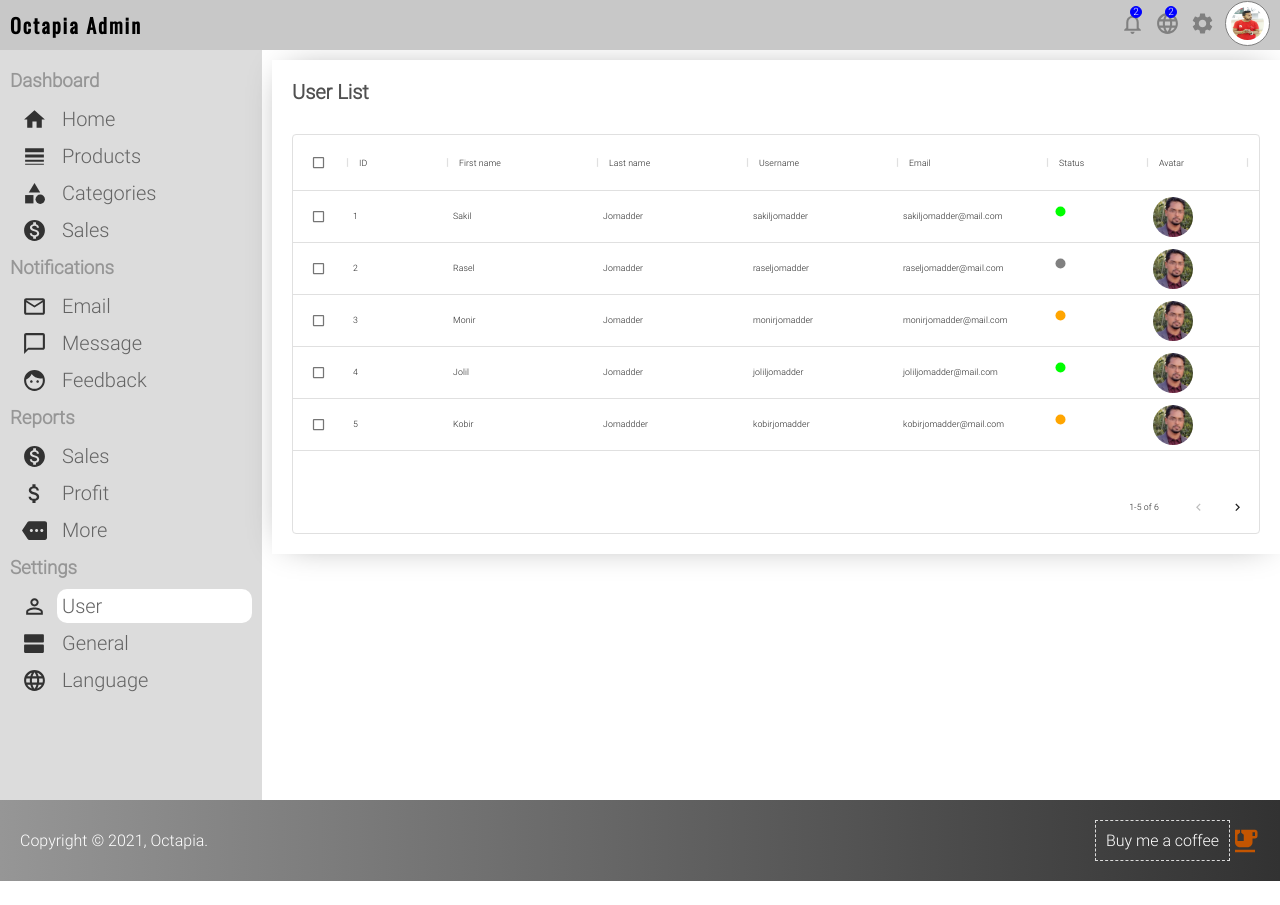
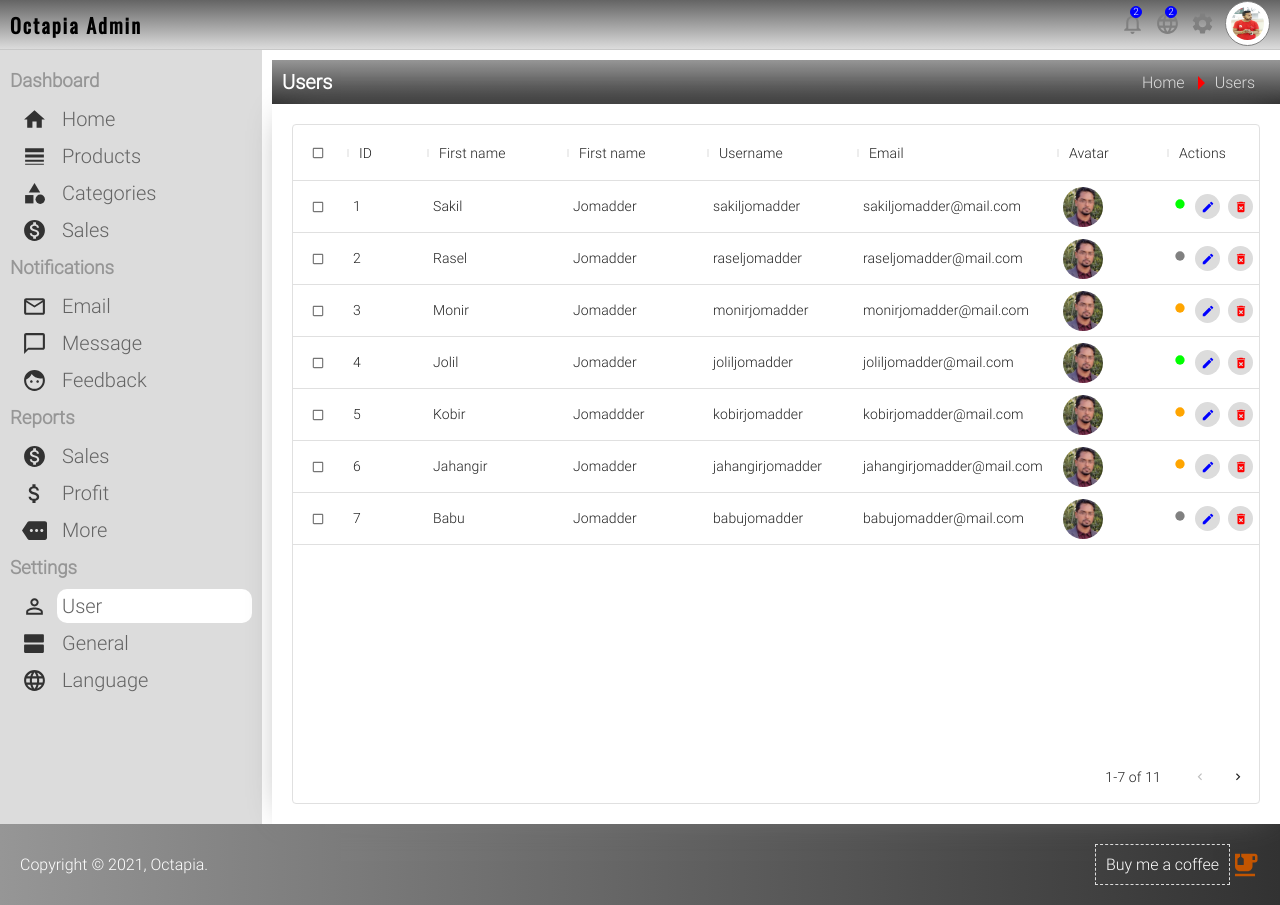
Before and after one commit to mistersakil/react-admin-dashboard, a React (Create React App) app: page /users in a window 1280 px wide. Before the commit the page ends 881 px from the top, so only its background shows below. Built offline with nearby package versions, Linux system fonts and the light colour scheme.

Commit message:
users table re-organized on users page, added new layout for pages, breadcrum applied for layout

```diff
--- a/src/app.css
+++ b/src/app.css
@@ -21,6 +21,8 @@
   --grey150: rgb(150, 150, 150);
   --grey200: rgb(200, 200, 200);
   --boxShadow: 0px 0px 35px -15px var(--grey);
+  --greyGradient: linear-gradient(to bottom, var(--grey150), var(--grey50));
+  --greyLightGradient: linear-gradient(to top, var(--white220), var(--grey100));
 }
 * {
   margin: 0;
--- a/src/components/container/Container.jsx
+++ b/src/components/container/Container.jsx
@@ -19,7 +19,7 @@ const Container = () => {
             <div className="col col2 ">
               <Switch>
                 <Route path="/users" exact>
-                  <Users />
+                  <Users hasBreadcrumb={true} pageTitle="users" />
                 </Route>
                 <Route path="/" exact>
                   <Home />
--- a/src/components/header/header.css
+++ b/src/components/header/header.css
@@ -3,7 +3,7 @@
 header {
   height: 5rem;
   width: 100%;
-  background-color: var(--grey200);
+  background: var(--greyLightGradient);
   position: sticky;
   top: 0;
   z-index: 999;
--- /dev/null
+++ b/src/components/pages/Layout.jsx
@@ -0,0 +1,38 @@
+import React from "react";
+import "./layout.css";
+import { Link } from "react-router-dom";
+import { ucFirstFunc } from "../../functions";
+export default function Layout(props) {
+  const breadcrumbLinks = [
+    {
+      path: "/",
+      title: "Home",
+    },
+    {
+      path: "/users",
+      title: "Users",
+    },
+  ];
+  const { children, hasBreadcrumb, pageTitle } = props;
+  return (
+    <main className="layout">
+      {hasBreadcrumb && (
+        <section className="breadcrumb">
+          <h3 className="pageTitle">{ucFirstFunc(pageTitle)}</h3>
+          <ul className="breadcrumbLinksContainer">
+            {breadcrumbLinks.map(({ path, title }) => {
+              return (
+                <li className="breadcrumbLinksItem">
+                  <Link to={path} className="breadcrumbLinksLink">
+                    {title}
+                  </Link>
+                </li>
+              );
+            })}
+          </ul>
+        </section>
+      )}
+      {children}
+    </main>
+  );
+}
--- /dev/null
+++ b/src/components/pages/layout.css
@@ -0,0 +1,41 @@
+/* Pagination css */
+.breadcrumb {
+  display: flex;
+  justify-content: space-between;
+  align-items: center;
+  padding: 1rem;
+  background: var(--greyGradient);
+  color: var(--white);
+}
+.breadcrumb .pageTitle {
+  font-size: 2rem;
+  font-weight: 600;
+}
+.breadcrumbLinksContainer {
+  display: flex;
+}
+.breadcrumbLinksItem {
+  list-style: none;
+}
+.breadcrumbLinksLink {
+  text-decoration: none;
+  color: var(--white220);
+  padding: 0 1.5rem;
+  position: relative;
+}
+.breadcrumbLinksLink::after {
+  content: "";
+  position: absolute;
+  border: 7px solid red;
+  right: -12px;
+  bottom: 2px;
+  border-bottom-color: transparent;
+  border-right-color: transparent;
+  border-top-color: transparent;
+}
+.breadcrumbLinksItem:last-child .breadcrumbLinksLink:after {
+  content: "";
+  position: absolute;
+  border: none;
+}
+/* End:Pagination css */
--- a/src/components/pages/users/Users.jsx
+++ b/src/components/pages/users/Users.jsx
@@ -2,23 +2,41 @@ import "./users.css";
 import { useEffect } from "react";
 import { DataGrid } from "@material-ui/data-grid";
 import img from "../../../images/sakil.jpg";
-import { FiberManualRecord } from "@material-ui/icons";
-export default function Users() {
+import { FiberManualRecord, Edit, DeleteForever } from "@material-ui/icons";
+import { Link } from "react-router-dom";
+import Layout from "../Layout";
+export default function Users(props) {
   useEffect(() => {
     document.title = `Users - ${process.env.REACT_APP_BRAND}`;
   }, []);
   const columns = [
-    { field: "id", headerName: "ID", width: 100 },
-    { field: "firstName", headerName: "First name", width: 150 },
-    { field: "lastName", headerName: "Last name", width: 150 },
+    { field: "id", headerName: "ID", width: 80 },
+    { field: "firstName", headerName: "First name", width: 140 },
+    { field: "lastName", headerName: "First name", width: 140 },
     { field: "username", headerName: "Username", width: 150 },
-    { field: "email", headerName: "Email", width: 150 },
+    { field: "email", headerName: "Email", width: 200 },
+    {
+      field: "avatar",
+      headerName: "Avatar",
+      width: 110,
+      renderCell: (fields) => {
+        return (
+          <>
+            <img
+              src={fields.row.avatar}
+              alt={fields.row.username}
+              className="avatar"
+            />
+          </>
+        );
+      },
+    },
     {
       field: "status",
-      headerName: "Status",
-      width: 100,
+      headerName: "Actions",
+      width: 150,
       renderCell: (fields) => {
-        const { status } = fields.row;
+        const { status, id } = fields.row;
         return (
           <>
             {status === "active" ? (
@@ -34,22 +52,16 @@ export default function Users() {
                 <FiberManualRecord style={{ color: "var(--orange)" }} />
               </span>
             )}
-          </>
-        );
-      },
-    },
-    {
-      field: "others",
-      headerName: "Avatar",
-      width: 100,
-      renderCell: (fields) => {
-        return (
-          <>
-            <img
-              src={fields.row.avatar}
-              alt={fields.row.username}
-              className="avatar"
-            />
+            <span className="edit" title="Edit">
+              <Link to={`/users/edit/${id}`} className="editLink">
+                <Edit />
+              </Link>
+            </span>
+            <span className="delete" title="Delete">
+              <Link to={`/users/delete/${id}`} className="deleteLink">
+                <DeleteForever />
+              </Link>
+            </span>
           </>
         );
       },
@@ -111,18 +123,66 @@ export default function Users() {
       status: "pending",
       avatar: img,
     },
+    {
+      id: 7,
+      firstName: "Babu",
+      lastName: "Jomadder",
+      username: "babujomadder",
+      email: "babujomadder@mail.com",
+      status: "inactive",
+      avatar: img,
+    },
+    {
+      id: 8,
+      firstName: "Liza",
+      lastName: "Jomadder",
+      username: "lizajomadder",
+      email: "lizajomadder@mail.com",
+      status: "active",
+      avatar: img,
+    },
+    {
+      id: 9,
+      firstName: "Alamgir",
+      lastName: "Jomadder",
+      username: "alamgirjomadder",
+      email: "alamgirjomadder@mail.com",
+      status: "inactive",
+      avatar: img,
+    },
+    {
+      id: 10,
+      firstName: "Emraj",
+      lastName: "Jomadder",
+      username: "emrajjomadder",
+      email: "emrajjomadder@mail.com",
+      status: "pending",
+      avatar: img,
+    },
+    {
+      id: 11,
+      firstName: "Moon",
+      lastName: "Jomadder",
+      username: "moonjjomadder",
+      email: "moonjomadder@mail.com",
+      status: "active",
+      avatar: img,
+    },
   ];
+  // const { hasBreadcrumb, pageTitle } = props;
+
   return (
+    <Layout {...props}>
       <section className="users">
-      <h3 className="pageTitle">User List</h3>
-      <div style={{ height: 400, width: "100%" }}>
+        <div style={{ height: "85vh", width: "100%" }}>
           <DataGrid
             rows={rows}
             columns={columns}
-          pageSize={5}
+            pageSize={7}
             checkboxSelection
           />
         </div>
       </section>
+    </Layout>
   );
 }
--- a/src/components/pages/users/users.css
+++ b/src/components/pages/users/users.css
@@ -4,16 +4,33 @@
   flex-direction: column;
   box-shadow: var(--boxShadow);
   padding: 2rem;
+  font-size: 2rem;
 }
-.users .pageTitle {
-  color: var(--grey80);
-  font-size: 2rem;
-  font-weight: 600;
-  margin-bottom: 3rem;
+.users .MuiDataGrid-root * {
+  font-size: 1.4rem;
 }
+
 .users .avatar {
   width: 4rem;
   height: 4rem;
   border-radius: 50%;
   object-fit: cover;
 }
+
+.users .editLink,
+.users .deleteLink {
+  background-color: var(--white220);
+  margin-left: 0.8rem;
+  width: 2.5rem;
+  height: 2.5rem;
+  border-radius: 50%;
+  display: flex;
+  justify-content: center;
+  align-items: center;
+}
+.users .editLink {
+  color: var(--blue);
+}
+.users .deleteLink {
+  color: var(--red);
+}
```
Lines whose indentation alone changed are shown as unchanged.
